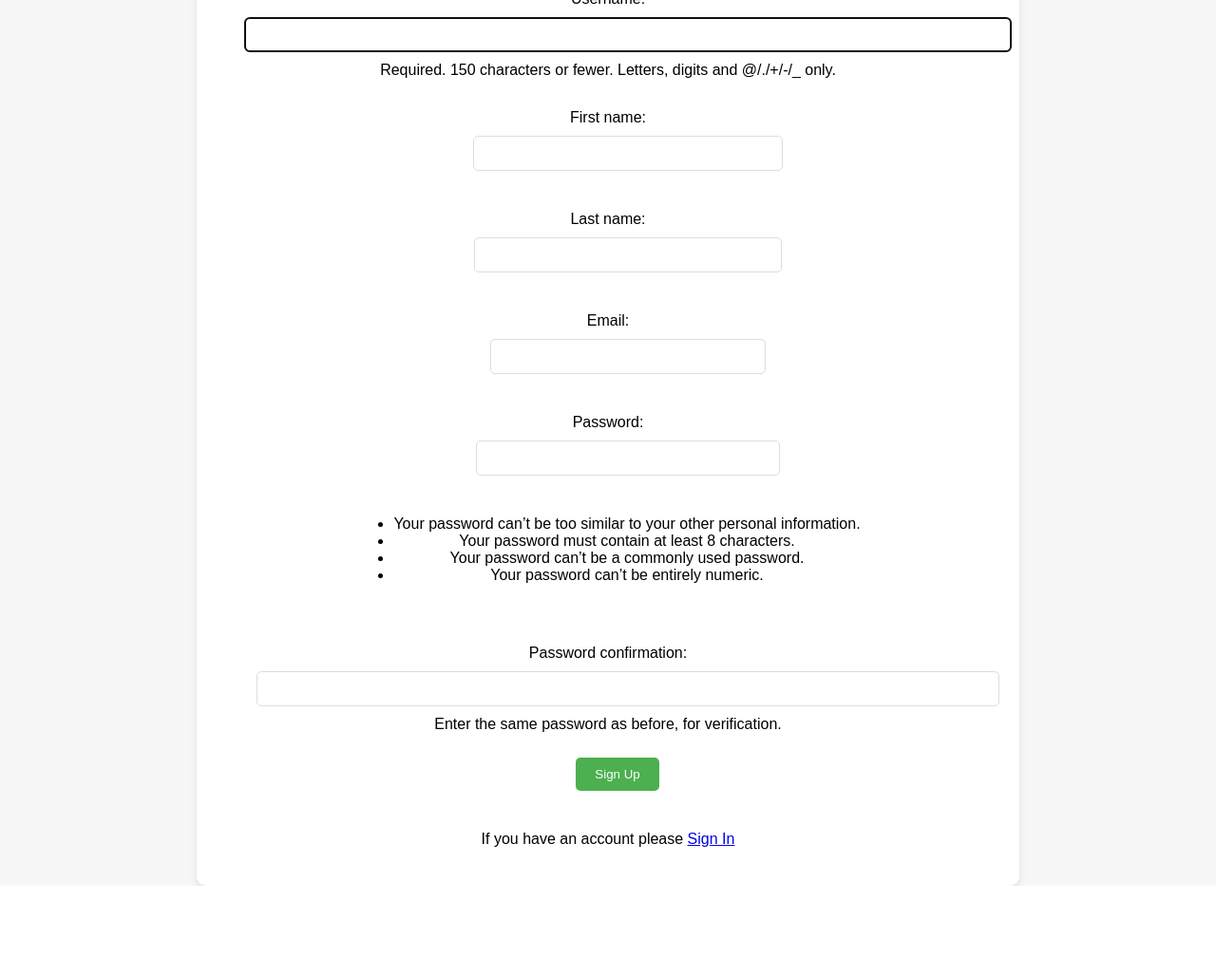
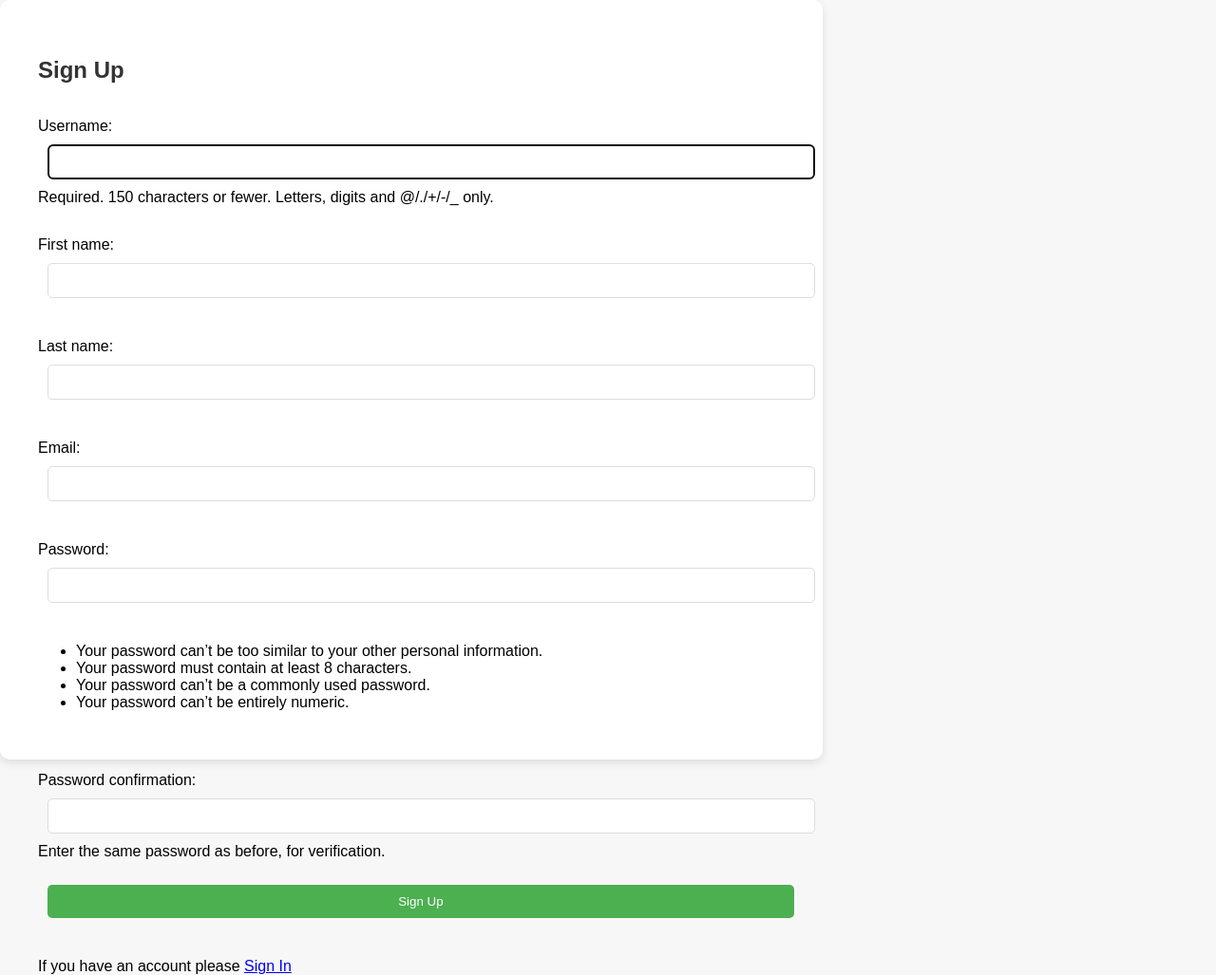
Before and after one commit to Rajaram-Jagadeeswaran/Healthcare_System, a Django app: page /signup/ in a window 1280 px wide. Shown: the whole page at 95% size. Before the commit the page ends 933 px from the top, so only its background shows below. Run offline with Django 3.2, Linux system fonts and the light colour scheme.

Commit message:
Updated version 2.3

```diff
--- a/users/templates/users/signup.html
+++ b/users/templates/users/signup.html
@@ -9,8 +9,8 @@
             font-family: Arial, sans-serif;
             background-color: #f7f7f7;
             display: flex;
-            justify-content: center;
-            align-items: center;
+            justify-content: left;
+            align-items: left;
             height: 100vh;
             margin: 0;
         }
@@ -19,7 +19,7 @@
             padding: 40px;
             border-radius: 10px;
             box-shadow: 0 4px 8px rgba(0, 0, 0, 0.1);
-            text-align: center;
+            text-align: left;
         }
         .signup-container h2 {
             margin-bottom: 20px;
@@ -27,11 +27,10 @@
         }
         .signup-form {
             display: flex;
-            flex-direction: column;
-            align-items: center;
+            flex-direction: column
         }
         .signup-form input {
-            width: 100%; /* Use 100% width for responsiveness */
+            width: 100%;
             padding: 10px;
             margin: 10px;
             border-radius: 5px;
```
